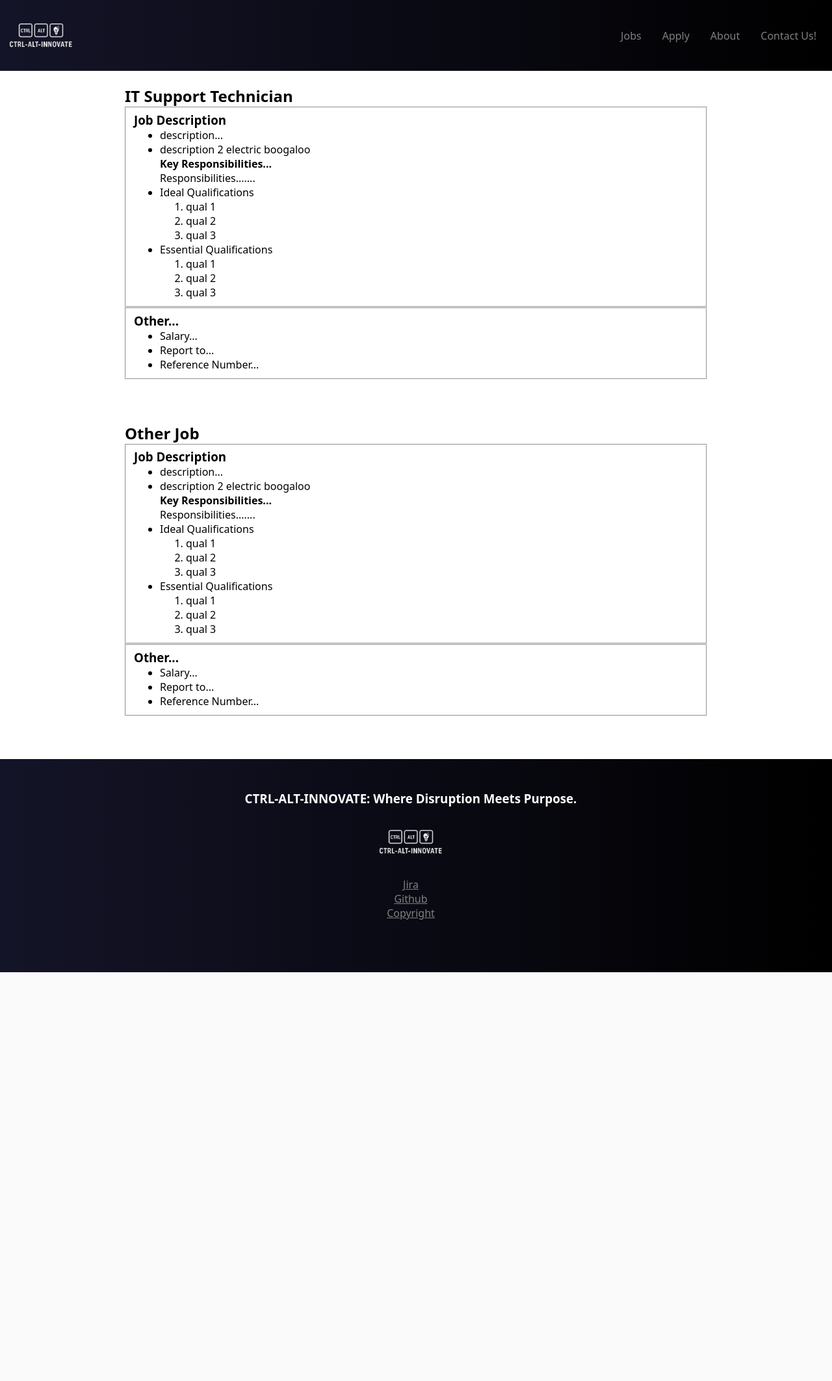
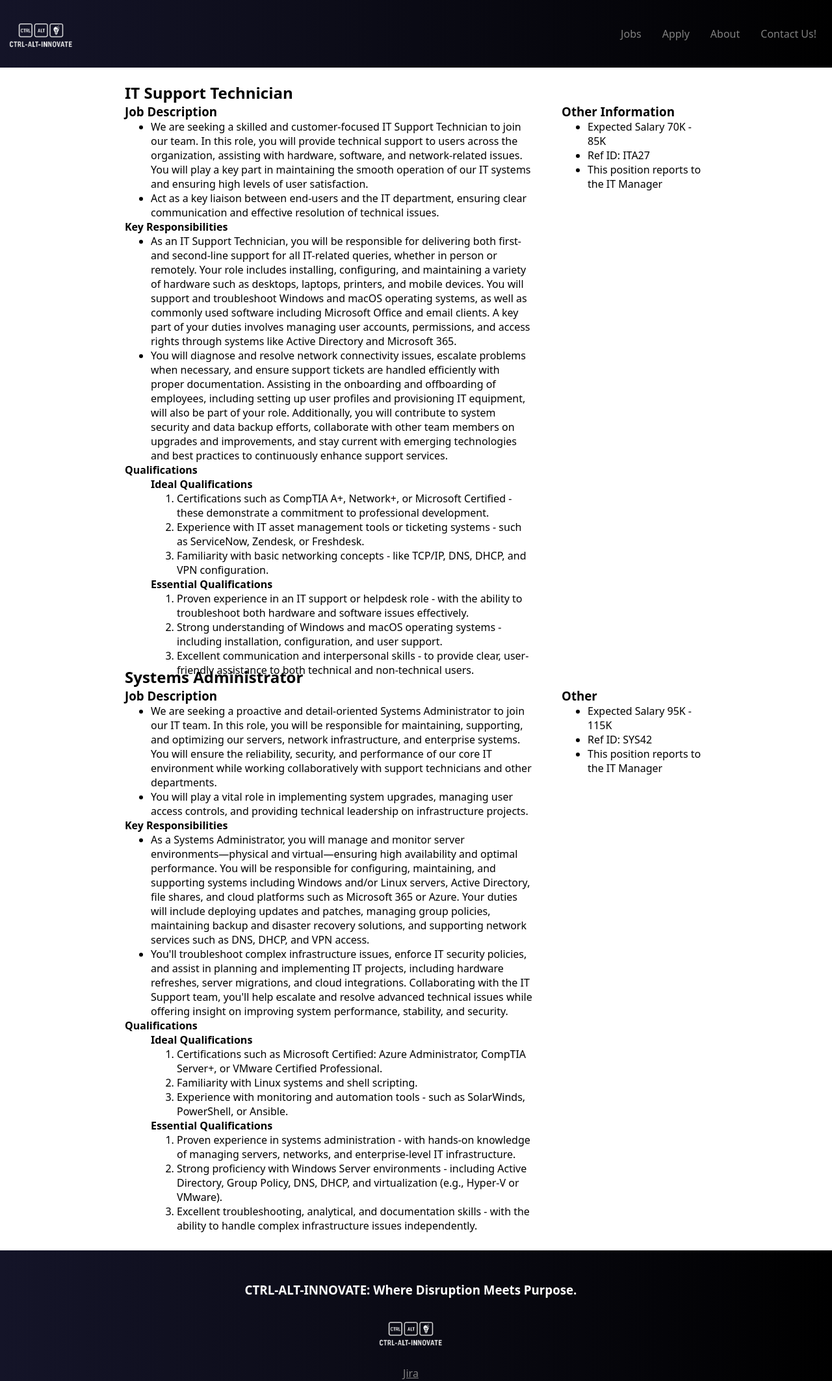
Before and after one commit to Dynamicarian/project2, a PHP site: page /jobs.html in a window 1280 px wide. Shown: the top 2125 px of the page at 65% size. Before the commit the page ends 1496 px from the top, so only its background shows below. Run offline with PHP 8.4, Linux system fonts and the light colour scheme.

Commit message:
css commet

```diff
--- a/project1/about.html
+++ b/project1/about.html
@@ -8,7 +8,7 @@
     <meta name="keywords"
         content="team, MoreBugs, students, coding, technology, web development, programming, project, team members, web design, university">
     <meta name="author" content="Christina Fernandez">
-    <link rel="stylesheet" href="styles/styles.css">
+    <link rel="stylesheet" href="./styles/styles.css">
     <title>About Team MoreBugs!</title>
 </head>
 
--- a/project1/jobs.html
+++ b/project1/jobs.html
@@ -1,5 +1,3 @@
-<!DOCTYPE html>
-<html lang="en">
 <head>
     <meta charset="UTF-8">
     <meta name="viewport" content="width=device-width, initial-scale=1.0">
@@ -21,7 +19,7 @@
         </div>
     </nav>
     <div class="content">
-        <!-- Put page content here -->
+
         <!----------------------------------------------------------------------------------------------------------------------->
 
     <br>
@@ -30,88 +28,90 @@
         <p>
             <h2>IT Support Technician</h2>
         </p>
-        <fieldset>
+        <article>
+            <aside>
+                <h3>Other Information</h3>
+                <ul>
+                    <li>Expected Salary 70K - 85K</li>
+                    <li>Ref ID: ITA27</li>
+                    <li>This position reports to the IT Manager</li>
+                </ul>
+            </aside>
+        <section>
             <p>
                 <h3>Job Description</h3>
                     <ul>
-                        <li>description...</li>
-                        <li>description 2 electric boogaloo</li>
-                        <h4>Key Responsibilities...</h4>
-                        <p>Responsibilities.......</p>
-                        <li>
-                            Ideal Qualifications
+                        <li>We are seeking a skilled and customer-focused IT Support Technician to join our team. In this role, you will provide technical support to users across the organization, assisting with hardware, software, and network-related issues. You will play a key part in maintaining the smooth operation of our IT systems and ensuring high levels of user satisfaction.</li>
+                        <li>Act as a key liaison between end-users and the IT department, ensuring clear communication and effective resolution of technical issues.</li>
+                    </ul>
+                        <h4>Key Responsibilities</h4>
+                            <ul>
+                                <li><p>As an IT Support Technician, you will be responsible for delivering both first- and second-line support for all IT-related queries, whether in person or remotely. Your role includes installing, configuring, and maintaining a variety of hardware such as desktops, laptops, printers, and mobile devices. You will support and troubleshoot Windows and macOS operating systems, as well as commonly used software including Microsoft Office and email clients. A key part of your duties involves managing user accounts, permissions, and access rights through systems like Active Directory and Microsoft 365.</p></li>
+                                <li><p>You will diagnose and resolve network connectivity issues, escalate problems when necessary, and ensure support tickets are handled efficiently with proper documentation. Assisting in the onboarding and offboarding of employees, including setting up user profiles and provisioning IT equipment, will also be part of your role. Additionally, you will contribute to system security and data backup efforts, collaborate with other team members on upgrades and improvements, and stay current with emerging technologies and best practices to continuously enhance support services.</p></li>
+                            </ul>
+                        <p><strong>Qualifications</strong></p>
+                    <ul>
+                            <strong>Ideal Qualifications</strong>
                             <ol>
-                                <li>qual 1</li>
-                                <li>qual 2</li>
-                                <li>qual 3</li>
+                                <li>Certifications such as CompTIA A+, Network+, or Microsoft Certified - these demonstrate a commitment to professional development.</li>
+                                <li>Experience with IT asset management tools or ticketing systems - such as ServiceNow, Zendesk, or Freshdesk.</li>
+                                <li>Familiarity with basic networking concepts - like TCP/IP, DNS, DHCP, and VPN configuration.</li>
                             </ol>
-                        </li>
-                        <li>
-                            Essential Qualifications
+                            <strong>Essential Qualifications</strong>
                             <ol>
-                                <li>qual 1</li>
-                                <li>qual 2</li>
-                                <li>qual 3</li>
+                                <li>Proven experience in an IT support or helpdesk role - with the ability to troubleshoot both hardware and software issues effectively.</li>
+                                <li>Strong understanding of Windows and macOS operating systems - including installation, configuration, and user support.</li>
+                                <li>Excellent communication and interpersonal skills - to provide clear, user-friendly assistance to both technical and non-technical users.</li>
                             </ol>
-                        </li>
                     </ul>
             </p>
-        </fieldset>
-        <fieldset>
-            <aside>
-                <h3>Other...</h3>
-                <ul>
-                    <li>Salary...</li>
-                    <li>Report to...</li>
-                    <li>Reference Number...</li>
-                </ul>
-            </aside>
-        </fieldset>
+        </section>
+        </article>
     </div>
         <br>
         <br>
         <br>
     <div>
         <p>
-            <h2>Other Job</h2>
+            <h2>Systems Administrator</h2>
         </p>
-        <fieldset>
+            <aside>
+                <h3>Other</h3>
+                <ul>
+                    <li>Expected Salary 95K - 115K</li>
+                    <li>Ref ID: SYS42</li>
+                    <li>This position reports to the IT Manager</li>
+                </ul>
+            </aside>
+        <section>
             <p>
                 <h3>Job Description</h3>
                     <ul>
-                        <li>description...</li>
-                        <li>description 2 electric boogaloo</li>
-                        <h4>Key Responsibilities...</h4>
-                        <p>Responsibilities.......</p>
-                        <li>
-                            Ideal Qualifications
+                        <li>We are seeking a proactive and detail-oriented Systems Administrator to join our IT team. In this role, you will be responsible for maintaining, supporting, and optimizing our servers, network infrastructure, and enterprise systems. You will ensure the reliability, security, and performance of our core IT environment while working collaboratively with support technicians and other departments.</li>
+                        <li>You will play a vital role in implementing system upgrades, managing user access controls, and providing technical leadership on infrastructure projects.</li>
+                    </ul>
+                        <h4>Key Responsibilities</h4>
+                            <ul>
+                                <li><p>As a Systems Administrator, you will manage and monitor server environments—physical and virtual—ensuring high availability and optimal performance. You will be responsible for configuring, maintaining, and supporting systems including Windows and/or Linux servers, Active Directory, file shares, and cloud platforms such as Microsoft 365 or Azure. Your duties will include deploying updates and patches, managing group policies, maintaining backup and disaster recovery solutions, and supporting network services such as DNS, DHCP, and VPN access.</p></li>
+                                <li><p>You'll troubleshoot complex infrastructure issues, enforce IT security policies, and assist in planning and implementing IT projects, including hardware refreshes, server migrations, and cloud integrations. Collaborating with the IT Support team, you'll help escalate and resolve advanced technical issues while offering insight on improving system performance, stability, and security.</p></li>
+                            </ul>
+                        <p><strong>Qualifications</strong></p>
+                    <ul>
+                            <strong>Ideal Qualifications</strong>
                             <ol>
-                                <li>qual 1</li>
-                                <li>qual 2</li>
-                                <li>qual 3</li>
+                                <li>Certifications such as Microsoft Certified: Azure Administrator, CompTIA Server+, or VMware Certified Professional.</li>
+                                <li>Familiarity with Linux systems and shell scripting.</li>
+                                <li>Experience with monitoring and automation tools - such as SolarWinds, PowerShell, or Ansible.</li>
                             </ol>
-                        </li>
-                        <li>
-                            Essential Qualifications
+                            <strong>Essential Qualifications</strong>
                             <ol>
-                                <li>qual 1</li>
-                                <li>qual 2</li>
-                                <li>qual 3</li>
+                                <li>Proven experience in systems administration - with hands-on knowledge of managing servers, networks, and enterprise-level IT infrastructure.</li>
+                                <li>Strong proficiency with Windows Server environments - including Active Directory, Group Policy, DNS, DHCP, and virtualization (e.g., Hyper-V or VMware).</li>
+                                <li>Excellent troubleshooting, analytical, and documentation skills - with the ability to handle complex infrastructure issues independently.</li>
                             </ol>
-                        </li>
                     </ul>
             </p>
-        </fieldset>
-        <fieldset>
-            <aside>
-                <h3>Other...</h3>
-                <ul>
-                    <li>Salary...</li>
-                    <li>Report to...</li>
-                    <li>Reference Number...</li>
-                </ul>
-            </aside>
-        </fieldset>
+        </section>
     </div>
 
     <br>
@@ -119,6 +119,7 @@
     <br>
 
     <!----------------------------------------------------------------------------------------------------------------------->
+
     </div>
     <footer>
         <h3>CTRL-ALT-INNOVATE: Where Disruption Meets Purpose.</h3>
--- a/project1/styles/styles.css
+++ b/project1/styles/styles.css
@@ -411,3 +411,18 @@ td a {
     display: block;
     text-align: center;
 }
+
+/*--------------------*/
+
+section {
+    width: 70%;
+    height: 800px;
+    /*border: 1px dashed green;*/
+}
+
+aside {
+    width: 25%;
+    height: 800px;
+    /*border: 1px dashed blue;*/
+    float: right
+}
```
